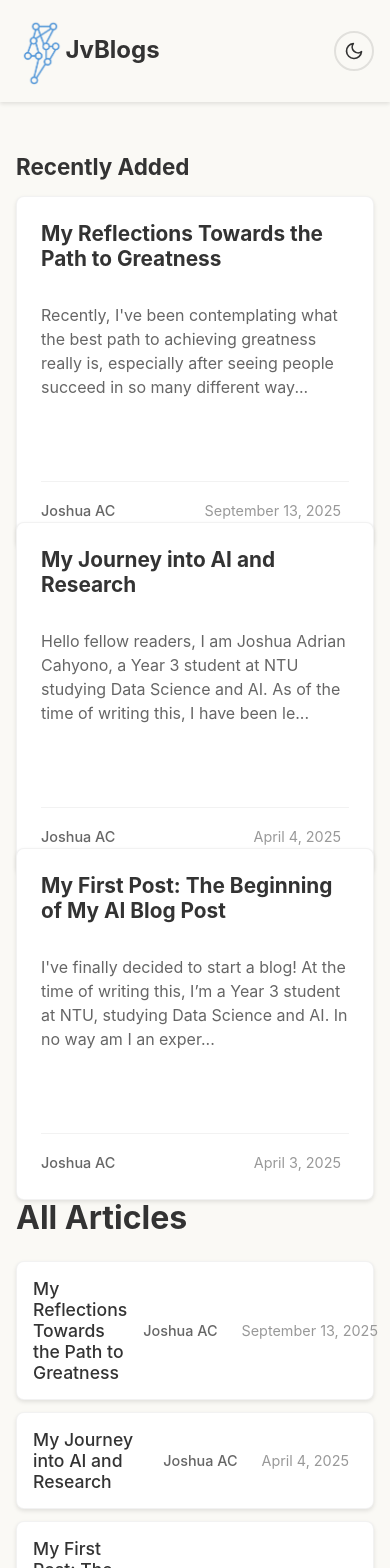
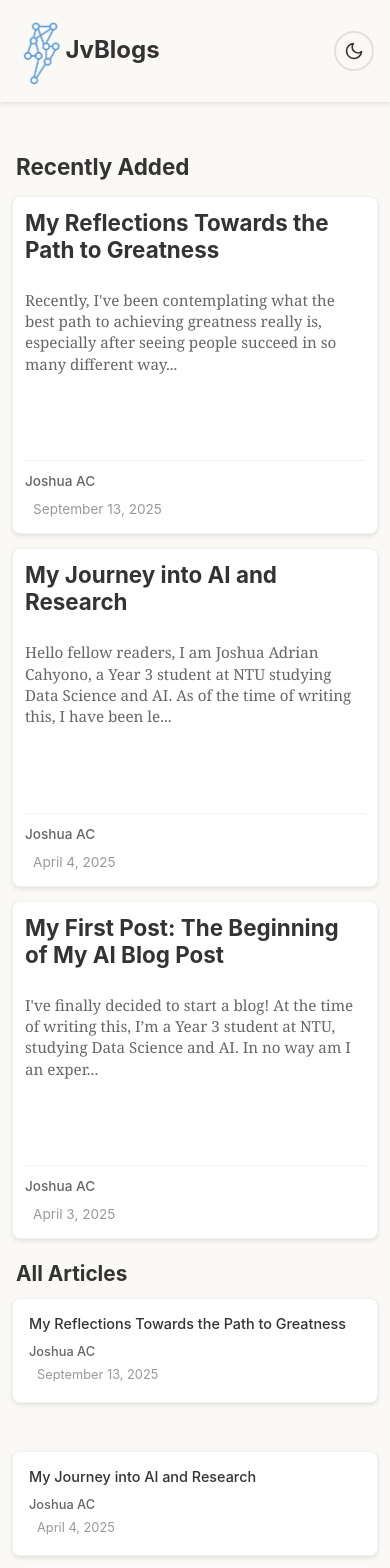
Before and after one commit to JvThunder/my-react-blog-app, a React (Create React App) app: page / in a window 390 px wide. Shown: the top 1568 px of the page. Built offline with nearby package versions, Linux system fonts and the light colour scheme.

Commit message:
update ui changes

```diff
--- a/public/blogs/reflections-on-greatness.md
+++ b/public/blogs/reflections-on-greatness.md
@@ -4,7 +4,7 @@ It's no wonder, then, that many of my smart friends aim for quant companies. Som
 
 But then another part of me starts to question: Would that really be the best path for me? Is that *really* what I want? For one, I'm not particularly interested in the work quants do. Personally, I don't think it contributes to society in a very meaningful way. I don't see myself doing great work directly in that field. Of course, some would argue that with the kind of money you can make, even after just 3-4 years in the quant industry, you could do a lot of good.
 
-So I thought to myself: is it better to be a millionaire with no directly applicable skills, or to become part of the top 0.1% in your field? (Well, technically quants do gain strong skills in low-level programming and/or advanced financial math, both very difficult, but arguably not so transferable) Some might choose the former. But I would argue that, when it comes to pursuing greatness, the latter matters more. Just as money can compound, so can skills and expertise.
+So I thought to myself: is it better to be a millionaire with no directly applicable skills, or to become part of the top 1% in your field? (Well, technically quants do gain strong skills in low-level programming and/or advanced financial math, both very difficult, but arguably not so transferable) Some might choose the former. But I would argue that, when it comes to pursuing greatness, the latter matters more. Just as money can compound, so can skills and expertise.
 
 Even if I had a million dollars now, I am not sure what good I could directly do with it. Sure, I could donate to charity, but that is limited and probably a one-off thing. I could try starting a company, but without deep expertise, I would not really know what kind of business to build. Personally, I lean toward deep tech companies that bring real value to society. And while I could hire experts and start something, what direction should I pursue if I am not confident in the field myself? Honestly, I do not just want to be an investor, I want to build things too.
 
--- a/src/BlogPost.css
+++ b/src/BlogPost.css
@@ -192,6 +192,7 @@
     margin-bottom: 1.2rem;
     font-size: 1.05rem;
     transition: color 0.3s ease;
+    font-family: Georgia, 'Times New Roman', Times, serif;
 }
 
 .blog-post a {
@@ -237,6 +238,16 @@
     .blog-header h1 {
         font-size: 1.8rem;
     }
+
+    .blog-date::after,
+    .blog-author::after {
+        display: none;
+    }
+
+    .blog-meta {
+        flex-direction: column;
+        gap: 0.5rem;
+    }
 }
 
 .blog-meta {
@@ -251,6 +262,8 @@
     position: relative;
     padding-right: 1rem;
     transition: color 0.3s ease;
+    font-weight: bold;
+    color: var(--text-primary);
 }
 
 .blog-author::after {
@@ -271,7 +284,7 @@
 /* List styling to ensure consistency with other content */
 .blog-post ul,
 .blog-post ol {
-    font-family: inherit;
+    font-family: Georgia, 'Times New Roman', Times, serif;
     color: var(--text-primary);
     line-height: 1.6;
     margin: 0 0 1.2rem 0;
@@ -315,6 +328,43 @@
     background-color: var(--bg-hover);
 }
 
+@media (max-width: 768px) {
+    .toc-button {
+        top: 120px;
+        left: 0;
+        width: 20px;
+        height: 30px;
+        background-color: var(--bg-secondary);
+        border: 1px solid var(--border-primary);
+        border-left: none;
+        border-radius: 0 8px 8px 0;
+        display: flex;
+        align-items: center;
+        justify-content: center;
+        box-shadow: var(--shadow-primary);
+        opacity: 0.8;
+    }
+
+    .toc-button:hover {
+        transform: translateX(2px);
+        background-color: var(--bg-hover);
+        opacity: 1;
+    }
+
+    .toc-button::after {
+        content: '';
+        width: 0;
+        height: 0;
+        border-style: solid;
+        border-width: 4px 0 4px 6px;
+        border-color: transparent transparent transparent var(--text-primary);
+    }
+
+    .toc-button svg {
+        display: none;
+    }
+}
+
 .toc-button svg {
     width: 18px;
     height: 18px;
--- a/src/HomePage.css
+++ b/src/HomePage.css
@@ -11,12 +11,12 @@
 }
 
 .all-posts {
-    margin-top: 3rem;
+    margin-top: 5rem;
     margin-bottom: 3rem;
 }
 
 h2 {
-    font-size: 2rem;
+    font-size: 2.5rem;
     margin-bottom: 1.5rem;
     color: var(--text-primary);
     transition: color 0.3s ease;
@@ -25,7 +25,8 @@ h2 {
 .posts-grid {
     display: grid;
     grid-template-columns: repeat(auto-fill, minmax(300px, 1fr));
-    gap: 1.5rem;
+    gap: 2.5rem;
+    row-gap: 4rem;
     margin-bottom: 2rem;
 }
 
@@ -51,7 +52,7 @@ h2 {
 
 .post-card h1 {
     margin: 0 0 1rem 0;
-    font-size: 1.3rem;
+    font-size: 1.5rem;
     font-weight: bold;
     color: var(--text-primary);
     transition: color 0.3s ease;
@@ -64,6 +65,7 @@ h2 {
     line-height: 1.5;
     color: var(--text-secondary);
     transition: color 0.3s ease;
+    font-family: Georgia, 'Times New Roman', Times, serif;
 }
 
 .post-card .post-meta {
@@ -192,3 +194,142 @@ h3 {
     color: var(--text-secondary);
     transition: color 0.3s ease;
 }
+
+/* Mobile-specific styles to prevent overlapping */
+@media (max-width: 768px) {
+    .home-page {
+        padding: 2rem 0.75rem;
+        margin: 0;
+    }
+
+    .recent-posts {
+        margin-bottom: 2rem;
+    }
+
+    .all-posts {
+        margin-top: 2rem;
+        margin-bottom: 2rem;
+    }
+
+    h2 {
+        font-size: 1.5rem;
+        margin-bottom: 1rem;
+        padding: 0 0.5rem;
+    }
+
+    .posts-grid {
+        grid-template-columns: 1fr;
+        gap: 2.5rem;
+        margin-bottom: 3rem;
+        padding: 0 0.5rem;
+    }
+
+    .post-card {
+        padding: 1.5rem;
+        margin-bottom: 2rem;
+    }
+
+    .post-card h1 {
+        font-size: 1.5rem;
+        margin-bottom: 0.75rem;
+    }
+
+    .post-card .post-excerpt {
+        margin-bottom: 0.75rem;
+        font-size: 1rem;
+        line-height: 1.4;
+    }
+
+    .post-card .post-meta {
+        padding-top: 0.75rem;
+        flex-direction: column;
+        align-items: flex-start;
+        gap: 0.5rem;
+    }
+
+    .post-card .post-meta .post-author {
+        font-size: 0.85rem;
+    }
+
+    .post-card .post-meta .post-date {
+        font-size: 0.85rem;
+    }
+
+    .posts-list {
+        gap: 2rem;
+        padding: 0 0.5rem;
+    }
+
+    .post-item {
+        padding: 1.5rem;
+        flex-direction: column;
+        align-items: flex-start;
+        gap: 0.5rem;
+        margin-bottom: 1rem;
+    }
+
+    .post-title {
+        font-size: 1rem;
+        margin-right: 0;
+        margin-bottom: 0.25rem;
+    }
+
+    .post-meta-compact {
+        flex-direction: column;
+        align-items: flex-start;
+        gap: 0.25rem;
+        font-size: 0.8rem;
+    }
+
+    .post-meta-compact .post-author {
+        font-size: 0.8rem;
+    }
+
+    .post-meta-compact .post-date {
+        font-size: 0.8rem;
+    }
+}
+
+@media (max-width: 480px) {
+    .home-page {
+        padding: 2rem 0.5rem;
+    }
+
+    h2 {
+        font-size: 1.3rem;
+        margin-bottom: 0.75rem;
+    }
+
+    .posts-grid {
+        padding: 0 0.25rem;
+    }
+
+    .post-card {
+        padding: 0.75rem;
+    }
+
+    .post-card h1 {
+        font-size: 1.4rem;
+    }
+
+    .post-card .post-excerpt {
+        font-size: 0.95rem;
+    }
+
+    .posts-list {
+        padding: 0 0.25rem;
+    }
+
+    .post-item {
+        padding: 1rem;
+        margin-bottom: 1rem;
+    }
+
+    .post-title {
+        font-size: 0.9rem;
+    }
+
+    .post-meta-compact {
+        font-size: 0.75rem;
+    }
+}
```
